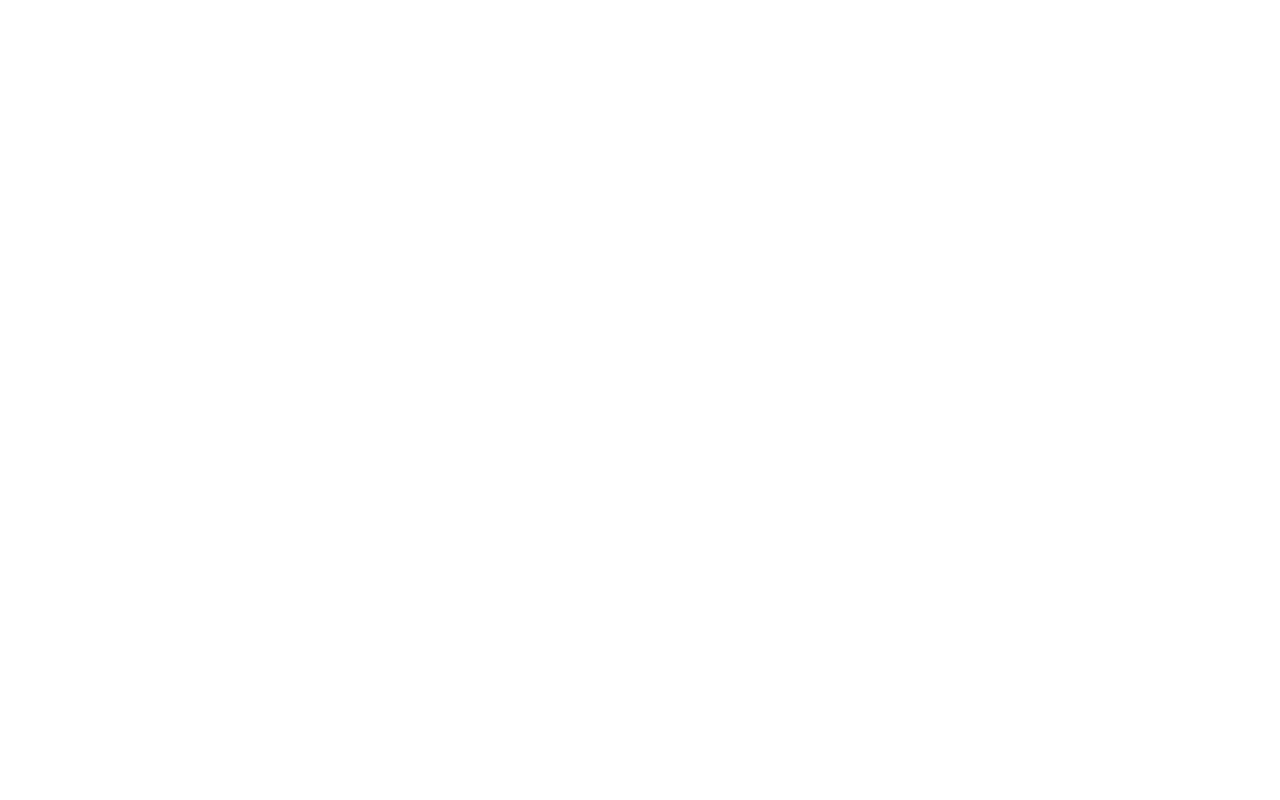
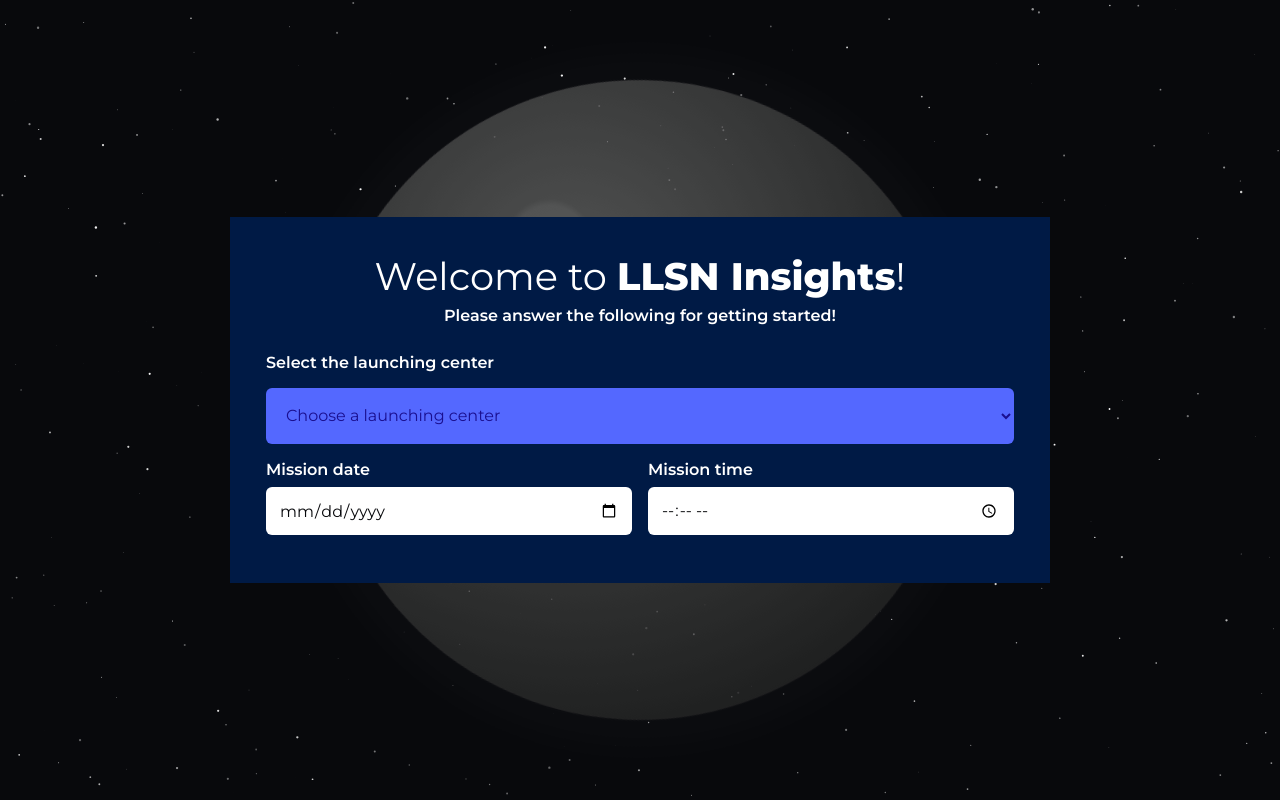
Before and after one commit to christophermunozglez-sketch/lunar-landing-navigator, a plain HTML site: page mision.html in a window 1280 px wide. Drawn offline with Linux system fonts and the light colour scheme.

```diff
--- a/css/inicio.css
+++ b/css/inicio.css
@@ -122,3 +122,76 @@ body {
   outline: 3px solid #fff;
   outline-offset: 3px;
 }
+
+.pagina-mision {
+  overflow-y: auto;
+}
+
+.tarjeta-mision .datos-entrada {
+  display: grid;
+  gap: 16px;
+  margin-top: 28px;
+  text-align: left;
+}
+
+.tarjeta-mision .datos-entrada > label,
+.campo-mision label {
+  font-weight: 600;
+}
+
+.selector-mision {
+  width: 100%;
+  min-height: 56px;
+  padding: 14px 16px;
+  border: none;
+  border-radius: 6px;
+  background: var(--boton);
+  color: var(--boton-texto);
+  font: inherit;
+  cursor: pointer;
+}
+
+.selector-mision:focus-visible,
+.campo-mision input:focus-visible {
+  outline: 3px solid #fff;
+  outline-offset: 3px;
+}
+
+.campos-fecha-hora {
+  display: grid;
+  grid-template-columns: repeat(2, minmax(0, 1fr));
+  gap: 16px;
+}
+
+.campo-mision {
+  display: grid;
+  gap: 8px;
+}
+
+.campo-mision input {
+  width: 100%;
+  min-height: 48px;
+  padding: 12px;
+  border: 1px solid rgba(255, 255, 255, 0.5);
+  border-radius: 6px;
+  background: #fff;
+  color: #08090c;
+  font: inherit;
+}
+
+@media (max-width: 600px) {
+  .campos-fecha-hora {
+    grid-template-columns: 1fr;
+  }
+}
+
+@media (max-height: 520px) {
+  .pagina-mision {
+    display: block;
+    overflow-y: auto;
+  }
+
+  .tarjeta-mision {
+    margin: 0 auto;
+  }
+}
--- a/mision.html
+++ b/mision.html
@@ -0,0 +1,50 @@
+<!doctype html>
+<html lang="es">
+  <head>
+    <meta charset="utf-8" />
+    <meta name="viewport" content="width=device-width, initial-scale=1" />
+    <title>LLSN Insights · Lunar Landing Site Navigator</title>
+    <link rel="preconnect" href="https://fonts.googleapis.com" />
+    <link rel="preconnect" href="https://fonts.gstatic.com" crossorigin />
+    <link href="https://fonts.googleapis.com/css2?family=Montserrat:wght@400;600;800&display=swap" rel="stylesheet" />
+    <link rel="stylesheet" href="css/inicio.css" />
+  </head>
+  <body class="pagina-mision">
+    <!-- Fondo de estrellas (se dibuja con js/inicio.js) -->
+    <canvas id="estrellas" aria-hidden="true"></canvas>
+
+    <!-- Aquí irá el modelo 3D de la Luna. Por ahora es una Luna hecha con CSS. -->
+    <div id="luna-3d" aria-hidden="true"></div>
+
+    <main class="tarjeta tarjeta-mision">
+      <h1>Welcome to <strong>LLSN Insights</strong>!</h1>
+      <p class="subtitulo">Please answer the following for getting started!</p>
+      <form class="datos-entrada">
+        <label for="centro-lanzamiento">Select the launching center</label>
+        <select id="centro-lanzamiento" class="selector-mision" name="centro-lanzamiento" required>
+          <option value="" selected disabled>Choose a launching center</option>
+          <option value="opcion-1">Kennedy Space Center</option>
+          <option value="opcion-2">Cape Canaveral Space Force Station</option>
+          <option value="opcion-3">Vandenberg Space Force Base</option>
+          <option value="opcion-4">Wallops Flight Facility</option>
+          <option value="opcion-5">Reagan Test Site Kwajalein Atoll</option>
+          <option value="opcion-6">Rocket Labs Launch Complex</option>
+          <option value="opcion-7">SpaceXs Starbase</option>
+        </select>
+
+        <div class="campos-fecha-hora">
+          <div class="campo-mision">
+            <label for="fecha-mision">Mission date</label>
+            <input id="fecha-mision" name="fecha-mision" type="date" required />
+          </div>
+          <div class="campo-mision">
+            <label for="hora-mision">Mission time</label>
+            <input id="hora-mision" name="hora-mision" type="time" required />
+          </div>
+        </div>
+      </form>
+    </main>
+
+    <script src="js/inicio.js"></script>
+  </body>
+</html>
```
